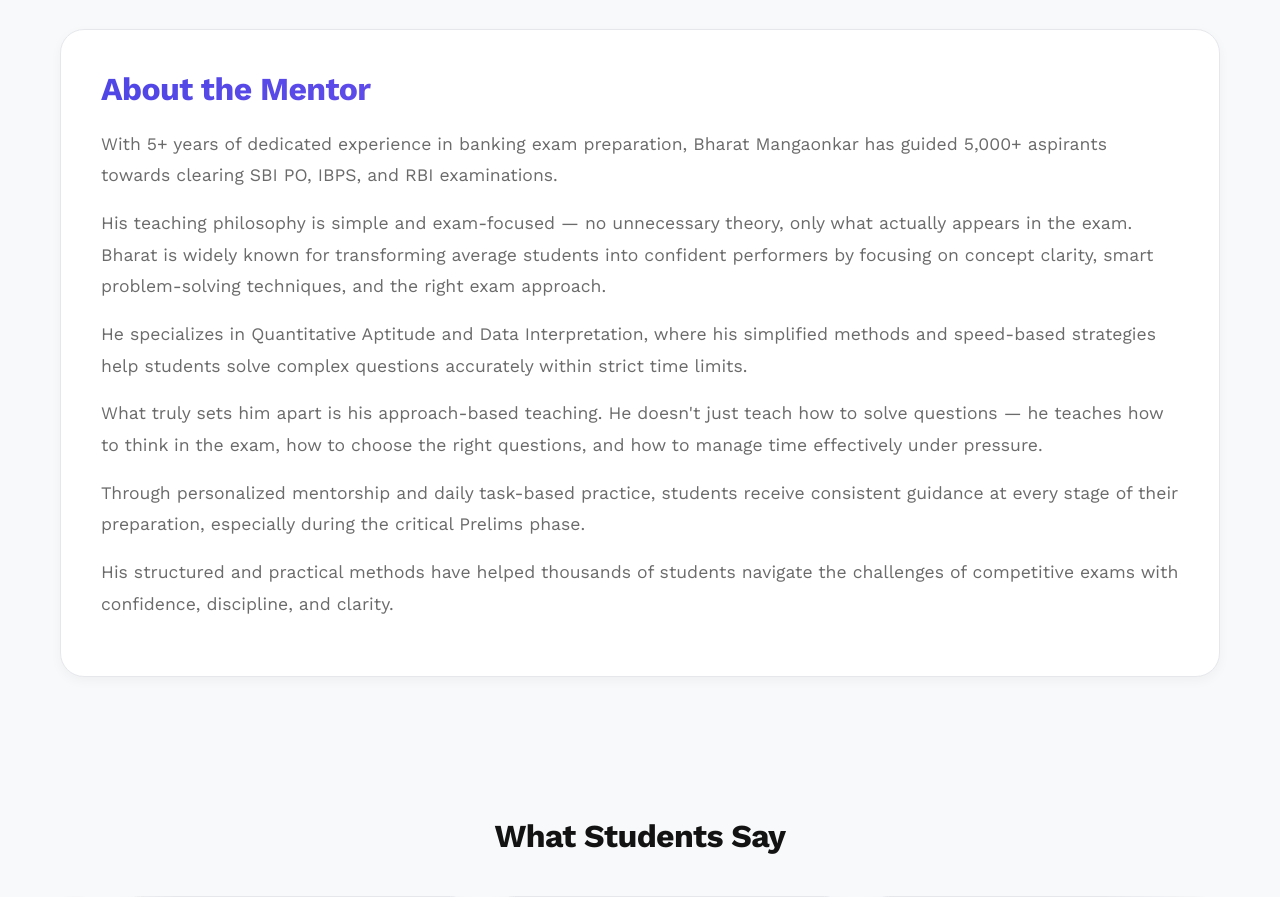
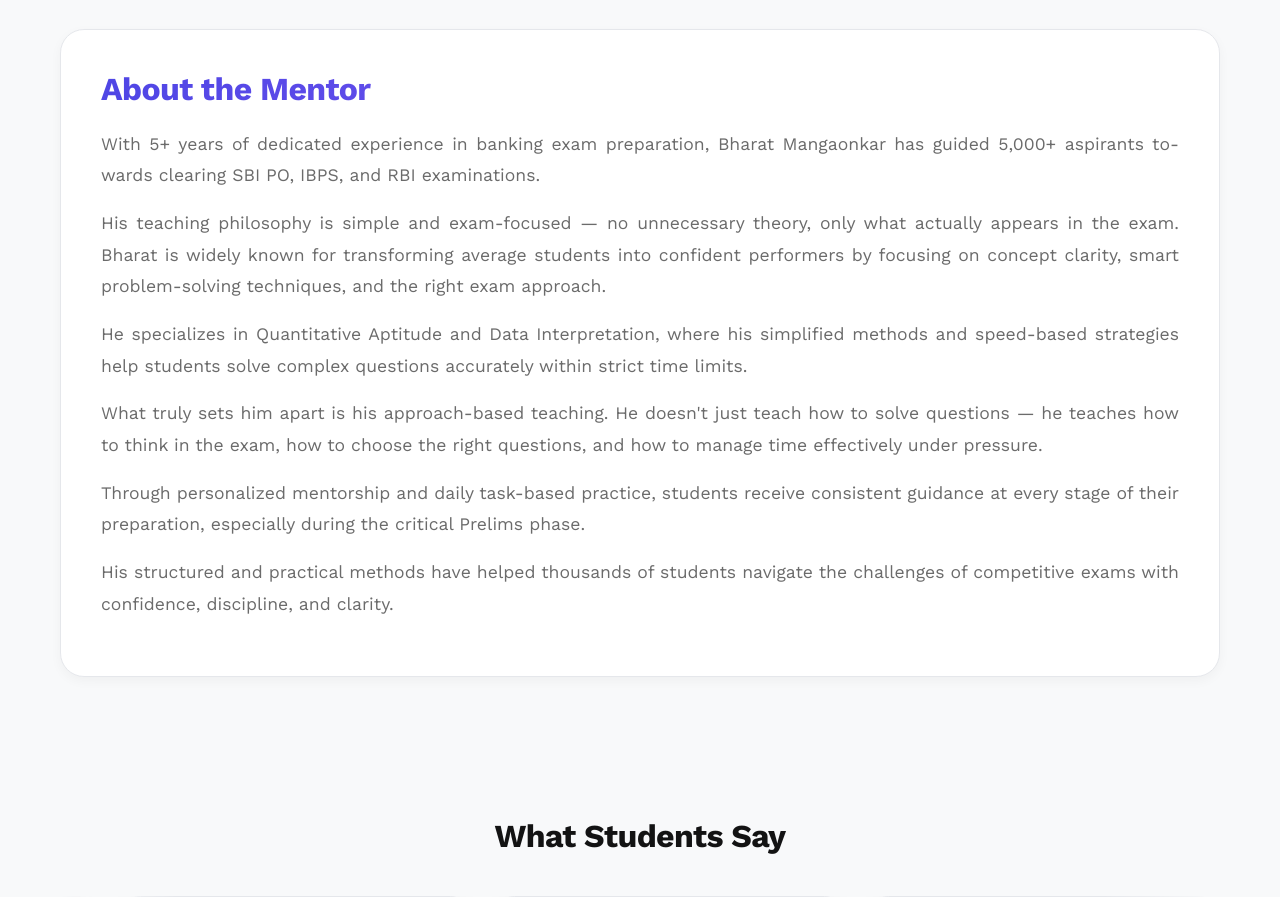
Before and after one commit to ShyamCoder2024/StudywiseBanking_site, a React (Vite) app in the folder frontend/: page /about-tutor in a window 1280 px wide. Shown: the part 920-1817 px from the top of the page. Built offline with nearby package versions, Linux system fonts and the light colour scheme; no server answers; sample sign-in values are in the browser's storage.

Commit message:
FIX: Bio paragraphs now have justified text alignment
- Added text-align: justify for clean, even edges on both sides
- Added hyphens: auto for proper word hyphenation
- Added word-break: break-word for better text flow
- Paragraphs now look premium and polished on all screen sizes

```diff
--- a/frontend/src/pages/AboutTutor.css
+++ b/frontend/src/pages/AboutTutor.css
@@ -177,6 +177,9 @@
     font-size: 1.1rem;
     line-height: 1.8;
     color: var(--color-text-secondary);
+    text-align: justify;
+    hyphens: auto;
+    word-break: break-word;
 }
 
 /* VIDEOS */
```
